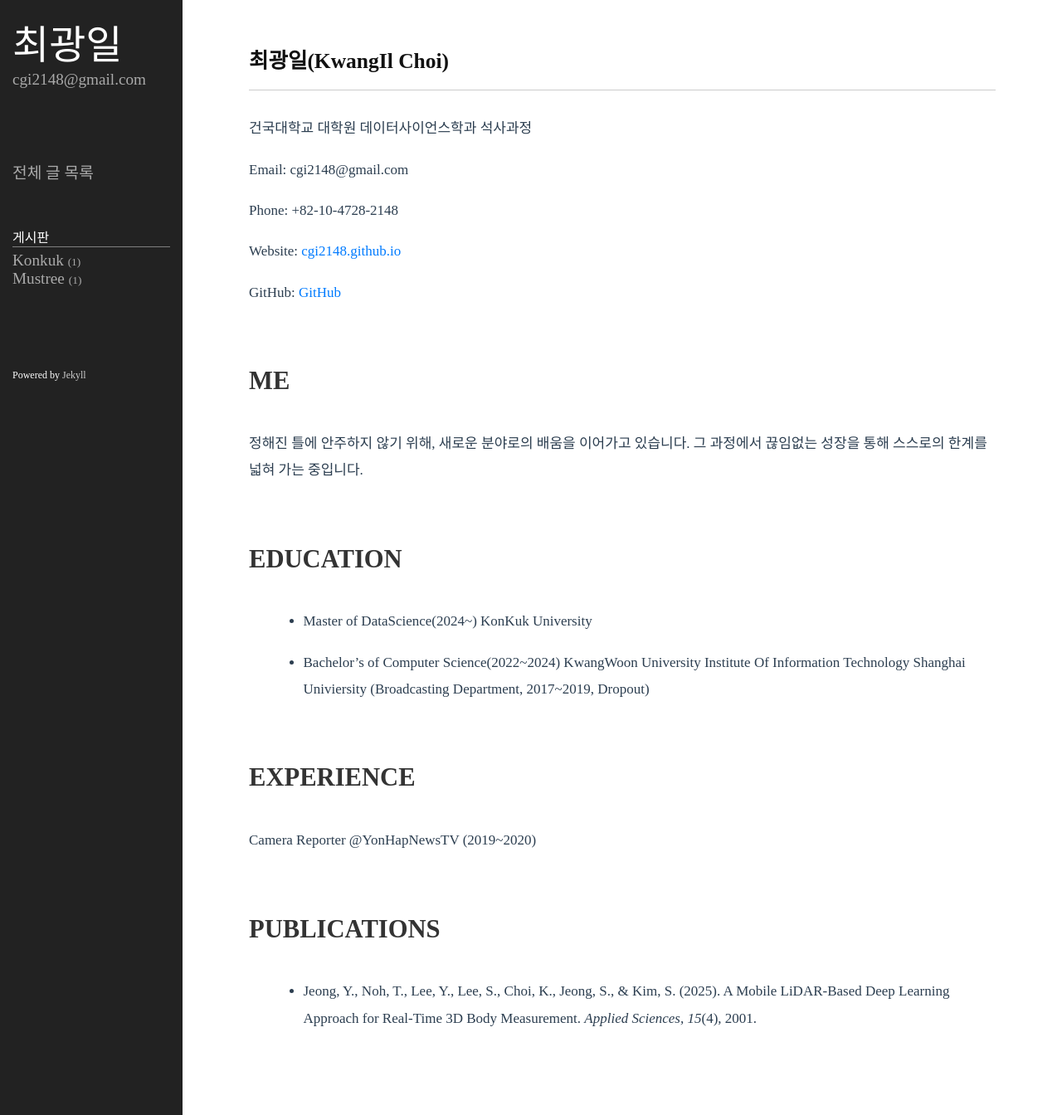
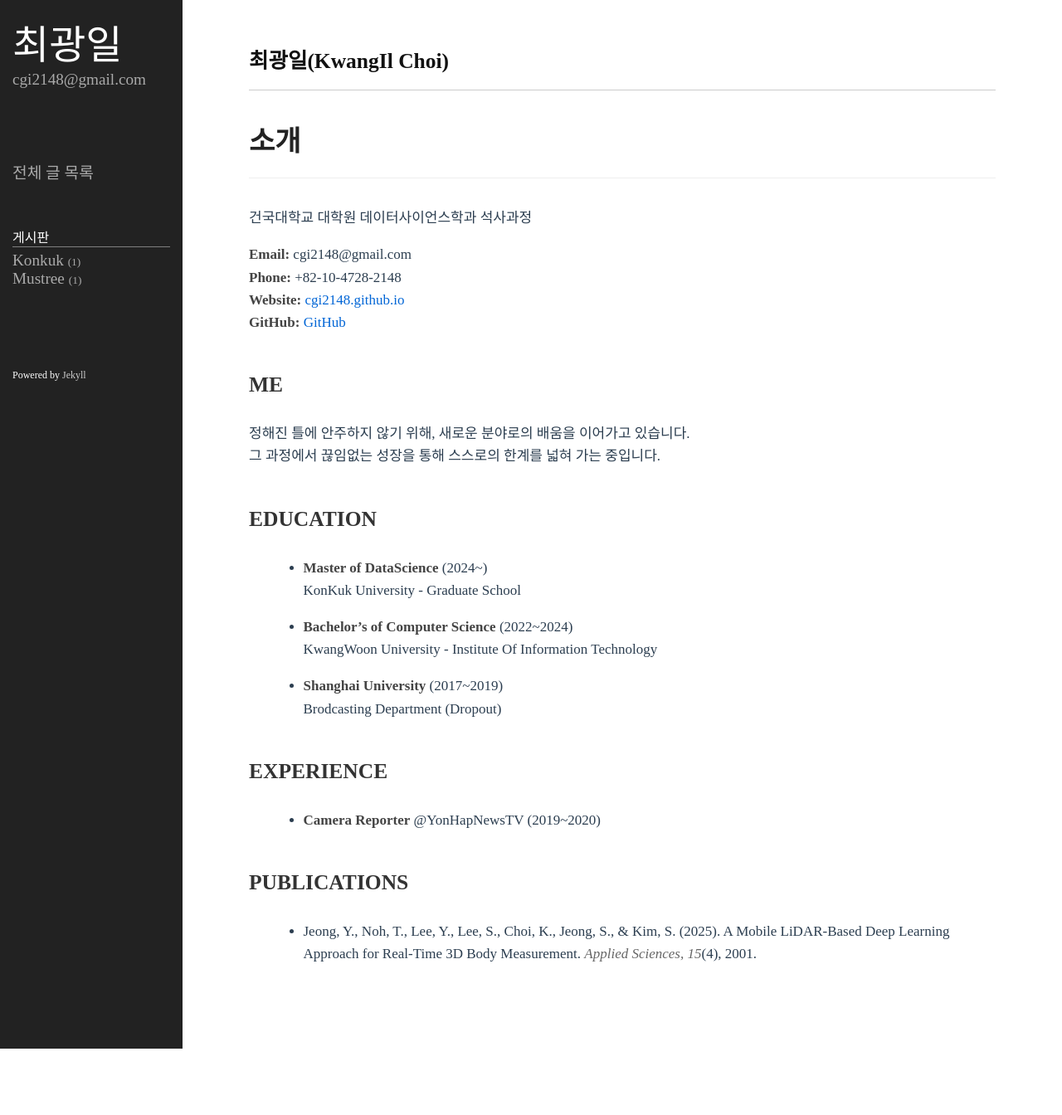
Before and after one commit to cgi2148/cgi2148.github.io, a Jekyll site: the page built from index.md, in a window 1280 px wide. Shown: the whole page at 83% size. Built offline with Jekyll 4.4.1, drawn with Linux system fonts in a browser that asks for light colours; some web fonts are replaced; after the commit the page ends 1264 px from its top, so only the background shows below that.

Commit message:
edit Style

```diff
--- a/index.md
+++ b/index.md
@@ -4,15 +4,14 @@
 permalink: /
 ---
 
+# 소개
+
 건국대학교 대학원 데이터사이언스학과 석사과정
 
-Email: cgi2148@gmail.com
-
-Phone: +82-10-4728-2148
-
-Website: [cgi2148.github.io](https://cgi2148.github.io)
-
-GitHub: [GitHub](https://github.com/cgi2148)
+**Email:** cgi2148@gmail.com
+**Phone:** +82-10-4728-2148
+**Website:** [cgi2148.github.io](https://cgi2148.github.io)
+**GitHub:** [GitHub](https://github.com/cgi2148)
 
 ## ME
 
@@ -21,16 +20,18 @@
 
 ## EDUCATION
 
-- Master of DataScience(2024~)
-KonKuk University
+- **Master of DataScience** (2024~)
+  KonKuk University - Graduate School
 
-- Bachelor's of Computer Science(2022~2024)
-KwangWoon University Institute Of Information Technology
-Shanghai Univiersity (Broadcasting Department, 2017~2019, Dropout)
+- **Bachelor's of Computer Science** (2022~2024)
+  KwangWoon University - Institute Of Information Technology
+
+- **Shanghai University** (2017~2019)
+  Brodcasting Department (Dropout)
 
 ## EXPERIENCE
 
-Camera Reporter @YonHapNewsTV (2019~2020)
+- **Camera Reporter** @YonHapNewsTV (2019~2020)
 
 ## PUBLICATIONS
 
--- a/public/css/style.css
+++ b/public/css/style.css
@@ -299,24 +299,58 @@
 	color: #ccc;
 }
 
+article h1 {
+  margin-top: 0.5em;
+  margin-bottom: 1em;
+  font-size: 2em;
+  font-weight: bold;
+  color: #222;
+  border-bottom: 1px solid #eee;
+  padding-bottom: 0.3em;
+}
+
 article h2 {
-  margin-top: 2em;
-  margin-bottom: 1em;
-  font-size: 1.8em;
+  margin-top: 1.5em;
+  margin-bottom: 0.8em;
+  font-size: 1.5em;
   font-weight: bold;
+  color: #333;
 }
 
 article ul {
   margin-left: 1.5em;
-  margin-bottom: 1em;
+  margin-bottom: 1.5em;
 }
 
 article li {
-  margin-bottom: 0.5em;
+  margin-bottom: 0.8em;
+  line-height: 1.6;
 }
 
 article p {
   margin-bottom: 1em;
+  line-height: 1.6;
+}
+
+article strong {
+  font-weight: 600;
+  color: #444;
+}
+
+article em {
+  font-style: italic;
+  color: #666;
+}
+
+article a {
+  color: #0366d6;
+  text-decoration: none;
+  transition: color 0.2s ease;
+}
+
+article a:hover {
+  color: #0056b3;
+  text-decoration: underline;
 }
 
 @media (max-width: 576px) {
```
